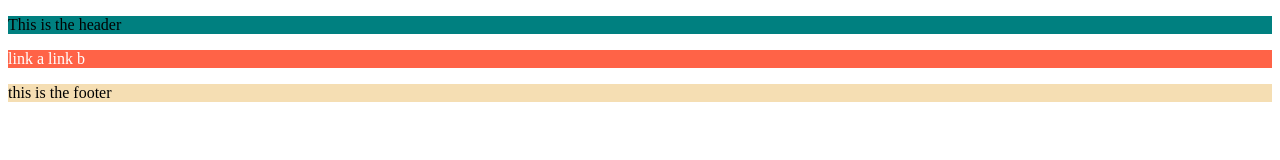
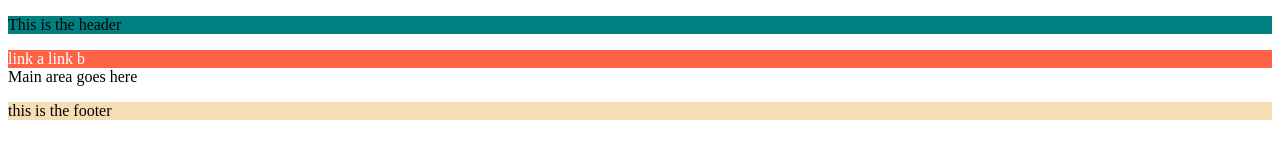
Before and after one commit to clurts/mergeconflict, a plain HTML site: page index.html in a window 1280 px wide. Drawn offline with Linux system fonts and the light colour scheme.

Commit message:
Update index.html

```diff
--- a/index.html
+++ b/index.html
@@ -17,6 +17,12 @@
         <a href="#">link b</a>
     </nav>
 
+
+
+    <main>
+        Main area goes here
+    </main>
+
     <footer>
         <p>this is the footer</p>
     </footer>
```
